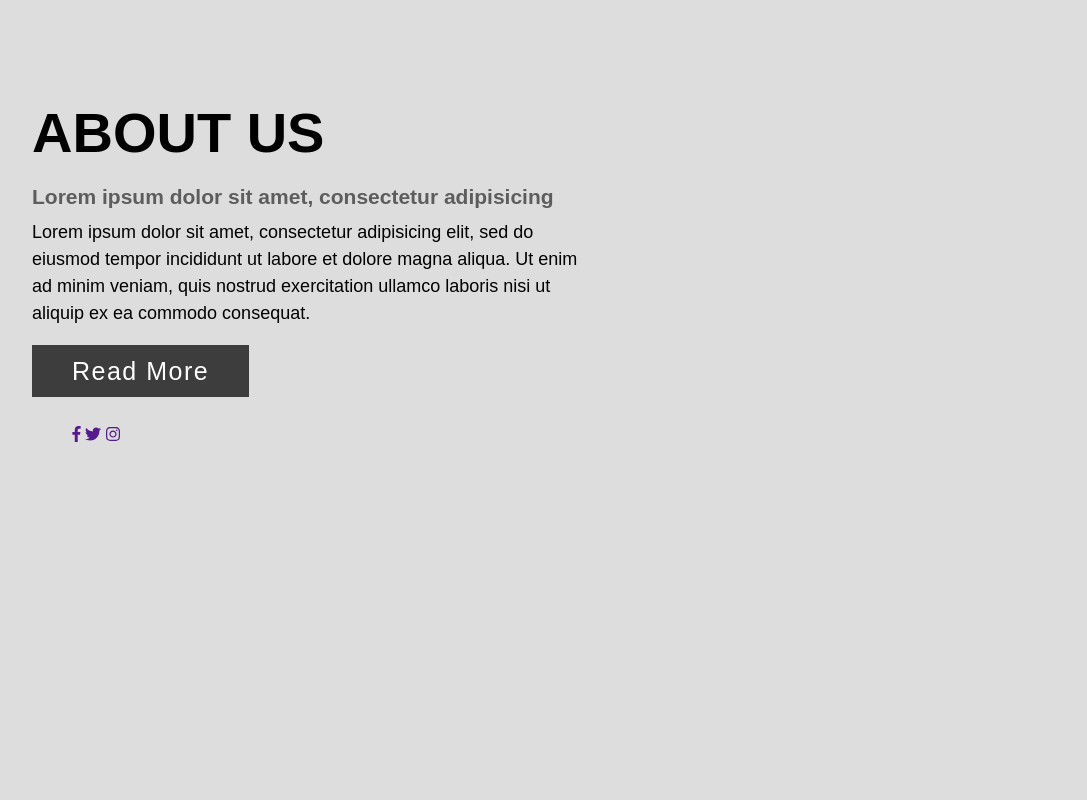
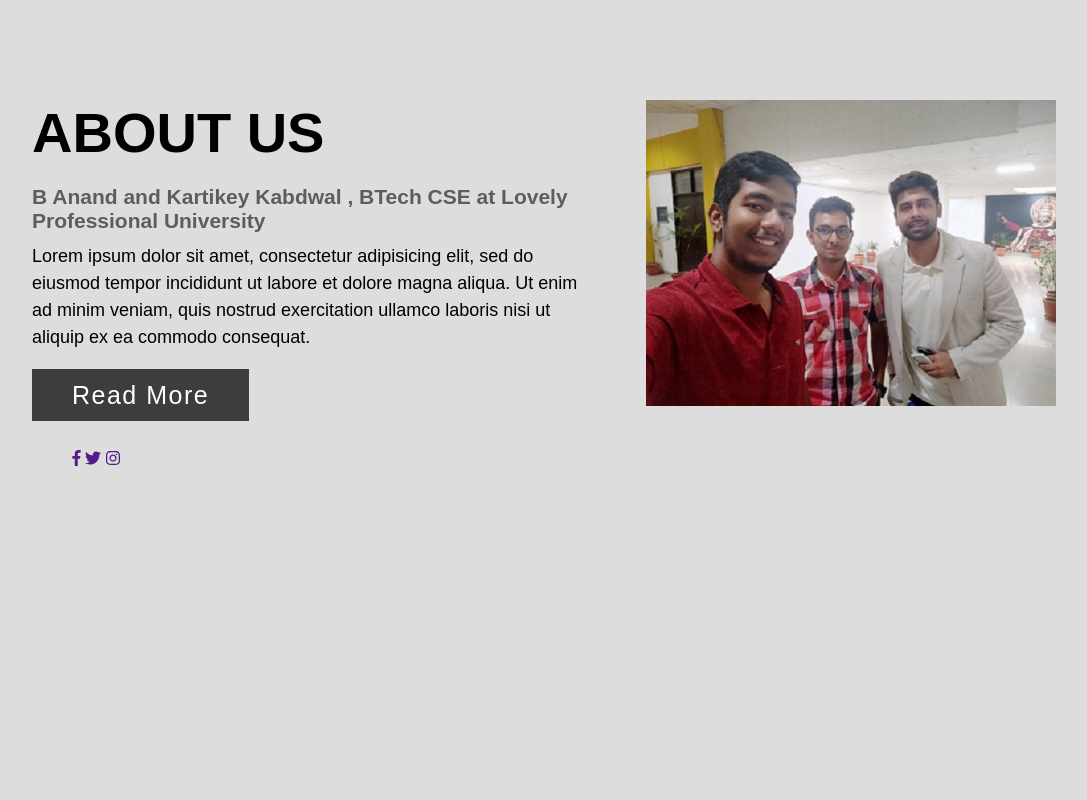
Before and after one commit to B-Anand18/Team_M5R, a Django app: page /about in a window 1280 px wide. Shown: the part 48-848 px from the top of the page, without its empty margins (96-1183 px from the left). Run offline with Django 3.2, Linux system fonts and the light colour scheme; some libraries are stand-ins or nearby versions.

Commit message:
all ok done

```diff
--- a/Django_Blog_App-main/blog_v2/Blog/static/css/about.css
+++ b/Django_Blog_App-main/blog_v2/Blog/static/css/about.css
@@ -3,6 +3,10 @@
     padding: 0px;
     box-sizing: border-box;
     font-family: 'Poppins', sans-serif;
+}
+
+body{
+    background-color: cyan;
 }
 
 .section {
--- a/Django_Blog_App-main/blog_v2/Blog/templates/Blog/about.html
+++ b/Django_Blog_App-main/blog_v2/Blog/templates/Blog/about.html
@@ -29,7 +29,7 @@
                 <h1>About Us</h1>
             </div>
             <div class="content">
-                <h3>Lorem ipsum dolor sit amet, consectetur adipisicing</h3>
+                <h3>B Anand and Kartikey Kabdwal , BTech CSE at Lovely Professional University </h3>
                 <p>Lorem ipsum dolor sit amet, consectetur adipisicing elit, sed do eiusmod
                     tempor incididunt ut labore et dolore magna aliqua. Ut enim ad minim veniam,
                     quis nostrud exercitation ullamco laboris nisi ut aliquip ex ea commodo
@@ -47,7 +47,7 @@
         <div class="image-section">
             {% comment %} <img src="image/img one.jpg"> {% endcomment %}
             {% comment %} <img src="{static'C:\Users\b anand\Documents\GitHub\Team_M5R\Django_Blog_App-main\blog_v2\Blog\templates\Blog\about_us.jpeg'%}"  alt="Working"> {% endcomment %}
-
+            <img class="hello" src="media\uplodes\profiles\about_us.jpeg" alt="working">
 
         </div>
     </div>
```
Also changed, not shown: Django_Blog_App-main/blog_v2/media/uplodes/profiles/about_us.jpeg (added).
